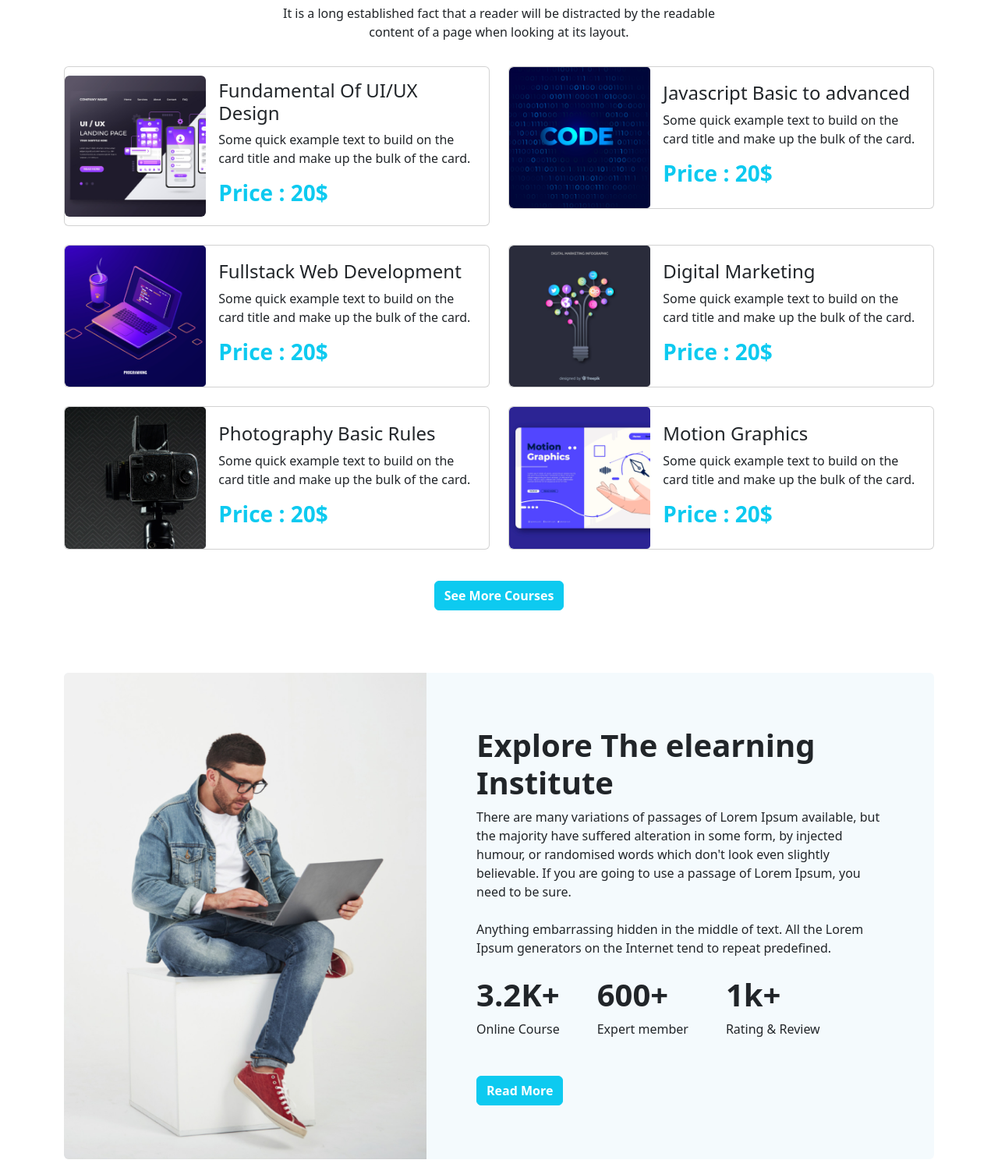
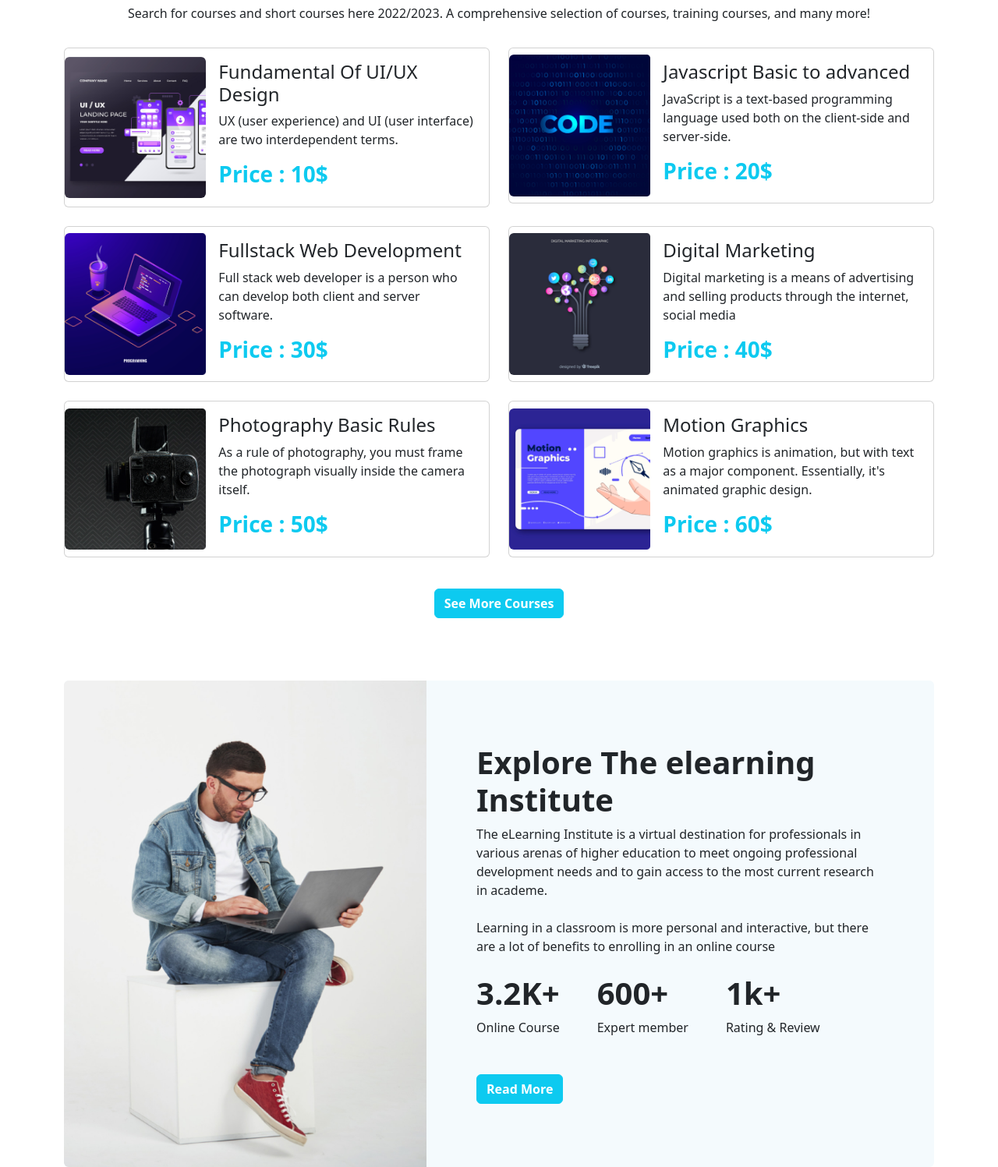
Before and after one commit to hrlalon/Education-Hub, a plain HTML site: page index.html in a window 1280 px wide. Shown: the part 826-2323 px from the top of the page at 78% size. Drawn offline with nearby package versions, Linux system fonts and the light colour scheme.

Commit message:
updated and completed the website

```diff
--- a/index.html
+++ b/index.html
@@ -56,9 +56,7 @@
                             <img src="images/cover/cover-1.png" class="d-block w-100" alt="...">
                             <div class="carousel-caption d-none d-md-block d-lg-block">
                                 <h1>Get Started Digital<br> Learning</h1>
-                                <p>It is a long established fact that a reader will be distracted by the readable<br>
-                                    content of a page when looking at its
-                                    layout.</p>
+                                <p>eLearning doesn't just "happen"! It requires careful planning and implementation.</p>
                                 <button type="button" class="btn btn-primary">Get Started</button>
                             </div>
                         </div>
@@ -66,9 +64,7 @@
                             <img src="images/cover/cover-3.jpg" class="d-block w-100" alt="...">
                             <div class="carousel-caption carousel-caption d-none d-md-block d-lg-block">
                                 <h1>Get Started Digital<br> Learning</h1>
-                                <p>It is a long established fact that a reader will be distracted by the readable<br>
-                                    content of a page when looking at its
-                                    layout.</p>
+                                <p>eLearning doesn't just "happen"! It requires careful planning and implementation.</p>
                                 <button type="button" class="btn btn-primary">Get Started</button>
                             </div>
                         </div>
@@ -94,12 +90,8 @@
             <!-- popular courses section start -->
             <section>
                 <h1 class="text-center fs-1 fw-bold">Discover Our Popular<br> Courses</h1>
-                <p class="text-center text-justify">It is a long established fact that a reader will be distracted by
-                    the
-                    readable<br> content of a page
-                    when
-                    looking at its
-                    layout.</p>
+                <p class="text-center text-justify">Search for courses and short courses here 2022/2023. A comprehensive
+                    selection of courses, training courses, and many more!</p>
 
                 <div class="row row-cols-1 row-cols-md-1 row-cols-lg-2 gx-4 gy-2 mt-3 mt-md-4 mt-lg-4">
                     <div class="col">
@@ -111,11 +103,9 @@
                                 <div class="col-md-8">
                                     <div class="card-body">
                                         <h4 class="card-title">Fundamental Of UI/UX Design</h4>
-                                        <p class="card-text">Some quick example text to build on the card title and make
-                                            up
-                                            the
-                                            bulk of the card.</p>
-                                        <h3 class="text-info fw-bold">Price : 20$</h3>
+                                        <p class="card-text">UX (user experience) and UI (user interface) are two
+                                            interdependent terms. </p>
+                                        <h3 class="text-info fw-bold">Price : 10$</h3>
                                     </div>
                                 </div>
                             </div>
@@ -131,10 +121,8 @@
                                 <div class="col-md-8">
                                     <div class="card-body">
                                         <h4 class="card-title">Javascript Basic to advanced</h4>
-                                        <p class="card-text">Some quick example text to build on the card title and make
-                                            up
-                                            the
-                                            bulk of the card.</p>
+                                        <p class="card-text">JavaScript is a text-based programming language used both
+                                            on the client-side and server-side.</p>
                                         <h3 class="text-info fw-bold">Price : 20$</h3>
                                     </div>
                                 </div>
@@ -151,11 +139,9 @@
                                 <div class="col-md-8">
                                     <div class="card-body">
                                         <h4 class="card-title">Fullstack Web Development</h4>
-                                        <p class="card-text">Some quick example text to build on the card title and make
-                                            up
-                                            the
-                                            bulk of the card.</p>
-                                        <h3 class="text-info fw-bold">Price : 20$</h3>
+                                        <p class="card-text">Full stack web developer is a person who can develop both
+                                            client and server software.</p>
+                                        <h3 class="text-info fw-bold">Price : 30$</h3>
                                     </div>
                                 </div>
                             </div>
@@ -171,11 +157,9 @@
                                 <div class="col-md-8">
                                     <div class="card-body">
                                         <h4 class="card-title">Digital Marketing</h4>
-                                        <p class="card-text">Some quick example text to build on the card title and make
-                                            up
-                                            the
-                                            bulk of the card.</p>
-                                        <h3 class="text-info fw-bold">Price : 20$</h3>
+                                        <p class="card-text">Digital marketing is a means of advertising and selling
+                                            products through the internet, social media</p>
+                                        <h3 class="text-info fw-bold">Price : 40$</h3>
                                     </div>
                                 </div>
                             </div>
@@ -191,11 +175,9 @@
                                 <div class="col-md-8">
                                     <div class="card-body">
                                         <h4 class="card-title">Photography Basic Rules</h4>
-                                        <p class="card-text">Some quick example text to build on the card title and make
-                                            up
-                                            the
-                                            bulk of the card.</p>
-                                        <h3 class="text-info fw-bold">Price : 20$</h3>
+                                        <p class="card-text">As a rule of photography, you must frame the photograph
+                                            visually inside the camera itself.</p>
+                                        <h3 class="text-info fw-bold">Price : 50$</h3>
                                     </div>
                                 </div>
                             </div>
@@ -211,11 +193,9 @@
                                 <div class="col-md-8">
                                     <div class="card-body">
                                         <h4 class="card-title">Motion Graphics</h4>
-                                        <p class="card-text">Some quick example text to build on the card title and make
-                                            up
-                                            the
-                                            bulk of the card.</p>
-                                        <h3 class="text-info fw-bold">Price : 20$</h3>
+                                        <p class="card-text">Motion graphics is animation, but with text as a major
+                                            component. Essentially, it's animated graphic design.</p>
+                                        <h3 class="text-info fw-bold">Price : 60$</h3>
                                     </div>
                                 </div>
                             </div>
@@ -238,16 +218,14 @@
                         <div class="col-md-7">
                             <div class="card-body ms-md-5 me-md-5 ms-lg-5 me-lg-5">
                                 <h1 class="card-title fw-bold fs-lg-1 fs-md-3">Explore The elearning Institute</h1>
-                                <p class="card-text">There are many variations of passages of Lorem Ipsum available, but
-                                    the majority have suffered alteration in some form,
-                                    by injected humour, or randomised words which don't look even slightly believable.
-                                    If you are going to use a passage of
-                                    Lorem Ipsum, you need to be sure.</p>
+                                <p class="card-text">The eLearning Institute is a virtual destination for professionals
+                                    in various arenas of higher education to meet ongoing
+                                    professional development needs and to gain access to the most current research in
+                                    academe.</p>
 
-                                <p class="mt-lg-4 mb-lg-4">Anything embarrassing hidden in the middle of text. All the
-                                    Lorem Ipsum generators on
-                                    the Internet tend to repeat
-                                    predefined.</p>
+                                <p class="mt-lg-4 mb-lg-4">Learning in a classroom is more personal and interactive, but
+                                    there are a lot of benefits to enrolling in an online
+                                    course</p>
 
                                 <div class="counter d-flex flex-wrap gap-md-4 gap-lg-5 gap-3">
                                     <div>
@@ -279,9 +257,7 @@
                     <div
                         class="col-lg-6 ready-to-join-left text-center text-md-center text-lg-start text-wrap text-white">
                         <h1>Ready to join?</h1>
-                        <p>It is a long established fact that a reader will be distracted by the readable content of a
-                            page when looking at its
-                            layout.</p>
+                        <p>eLearning doesn't just "happen"! It requires careful planning and implementation.</p>
                     </div>
                     <div class="col-lg-6 ready-to-join-right text-md-center text-lg-end text-center">
                         <button class="float-none float-md-none float-lg-end btn-light btn btn-txt-color fw-bold"
@@ -318,10 +294,7 @@
             <section class="succ-student-section">
                 <div class="row text-md-center text-lg-start text-center mb-3">
                     <h1>Meet Our Successfull Students</h1>
-                    <p>It is a long established fact that a reader will be distracted by the readable content of a page
-                        when
-                        looking at its
-                        layout.</p>
+                    <p>Successful students take advantage of extra credit opportunities when offered.</p>
                 </div>
 
                 <div class="row row-cols-1 row-cols-md-2 row-cols-lg-4 g-4">
@@ -373,9 +346,9 @@
             <section class="student-feedback-sec">
                 <div class="text-center mb-4">
                     <h1 class="fw-bold mb-3">Some Students Feedback</h1>
-                    <p>It is a long established fact that a reader will be distracted by the readable content of a page
-                        when looking at its
-                        layout.</p>
+                    <p>Successful students take advantage of extra credit opportunities when offered. They demonstrate
+                        that they care about
+                        their grades and are willing to work to improve them.</p>
                 </div>
 
                 <div class="row">
@@ -394,13 +367,12 @@
                                         <i class="far fa-star"></i>
                                     </div>
                                 </div>
-                                <p class="card-text mt-3">There are many variations of passages of Lorem Ipsum
-                                    available, but
-                                    the majority have suffered alteration in some form,
-                                    by injected humour, or randomised words which don't look even slightly believable.
-                                    If you are going to use a passage of
-                                    Lorem.
-                                    content.</p>
+                                <p class="card-text mt-3">There’s never been a better time to learn product design, and
+                                    investing in a UI/UX design course is an excellent place
+                                    to start. The biggest brands in tech have embraced a design-first mentality, and
+                                    businesses in every industry are
+                                    scrambling to snatch up talented UI/UX designers to bring their digital products to
+                                    life.</p>
                                 <div class="d-flex align-items-center justify-content-start">
                                     <div>
                                         <img class="me-3" src="images/student/student-5.png" alt="">
@@ -428,13 +400,12 @@
                                         <i class="far fa-star text-warning"></i>
                                     </div>
                                 </div>
-                                <p class="card-text mt-3">There are many variations of passages of Lorem Ipsum
-                                    available, but
-                                    the majority have suffered alteration in some form,
-                                    by injected humour, or randomised words which don't look even slightly believable.
-                                    If you are going to use a passage of
-                                    Lorem.
-                                    content.</p>
+                                <p class="card-text mt-3">I loved it its not on photoshop or any application but on the
+                                    practicality on how to use everything is any design
+                                    related work or medium
+
+                                    got to learn on maybe new minute things I used to ignore. I feel like I have
+                                    concrete methods to apply when I approach design challenges.</p>
                                 <div class="d-flex align-items-center justify-content-start">
                                     <div>
                                         <img class="me-3" src="images/student/student-6.png" alt="">
```
Also changed, not shown: images/cover/cover-3.jpg.
